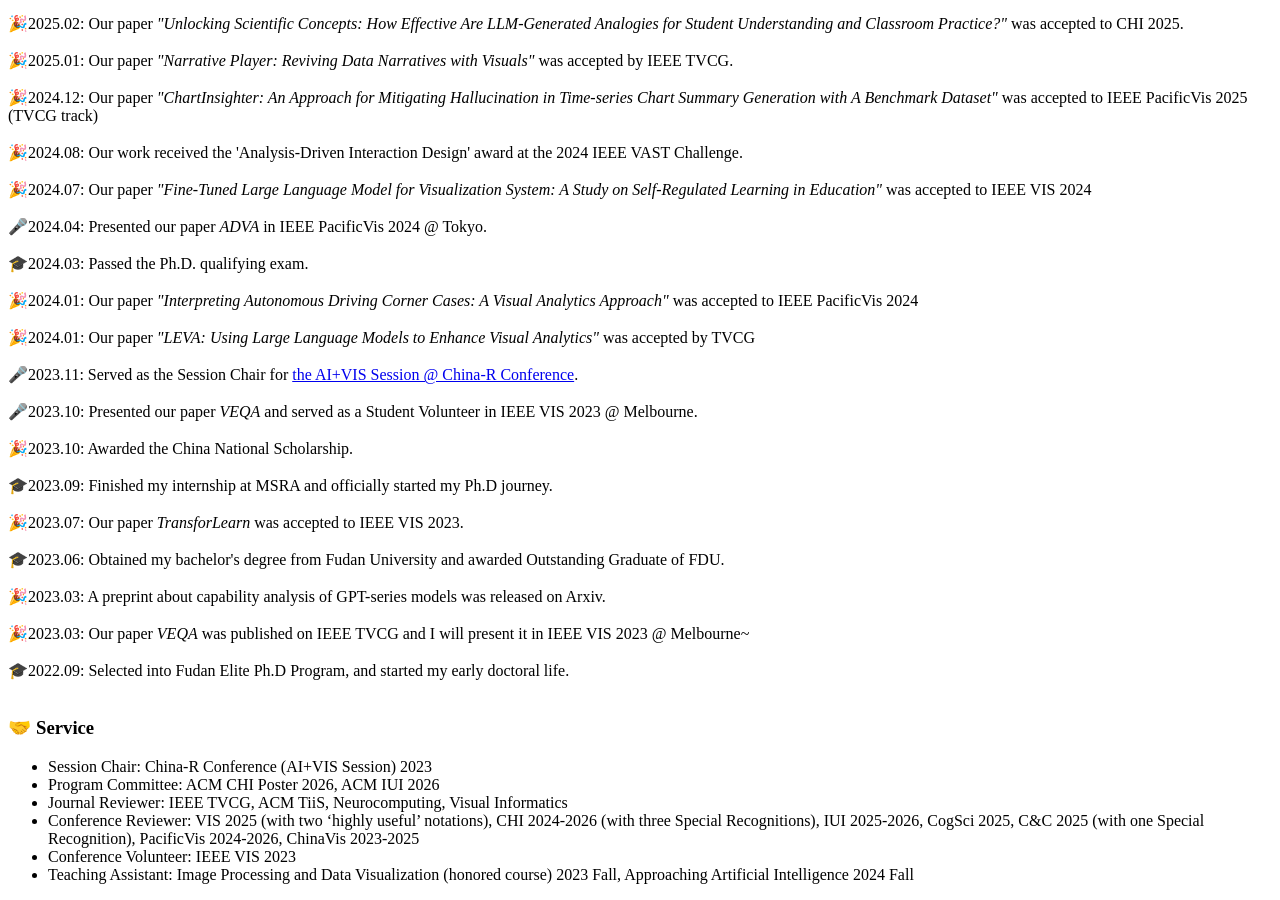
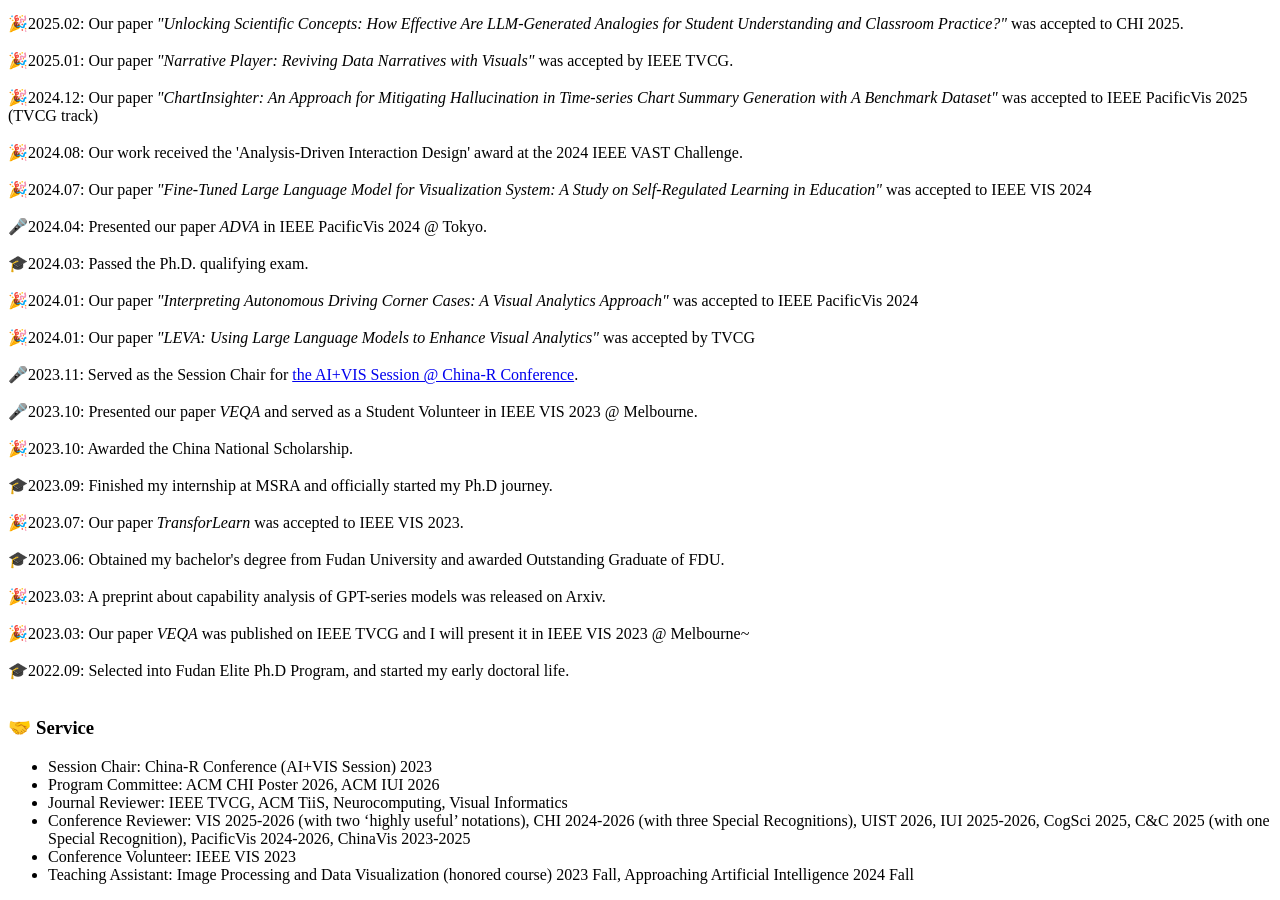
Before and after one commit to ZekaiShao25/ZekaiShao25.github.io, a Jekyll site: the page built from _pages/include/service.md, in a window 1280 px wide and 900 px high, scrolled down 606 px. Built offline with Jekyll 4.4.1, drawn with Linux system fonts in a browser that asks for light colours; our own code applies the rules of GitHub Pages for plain Markdown files.

Commit message:
update0501 add review info for vis and uist 2026

```diff
--- a/_pages/include/service.md
+++ b/_pages/include/service.md
@@ -3,6 +3,6 @@
 -   Session Chair: China-R Conference (AI+VIS Session) 2023
 -   Program Committee: ACM CHI Poster 2026, ACM IUI 2026
 -   Journal Reviewer: IEEE TVCG, ACM TiiS, Neurocomputing, Visual Informatics
--	Conference Reviewer: VIS 2025 (with two 'highly useful' notations), CHI 2024-2026 (with three Special Recognitions), IUI 2025-2026, CogSci 2025, C&C 2025 (with one Special Recognition), PacificVis 2024-2026, ChinaVis 2023-2025
+-	Conference Reviewer: VIS 2025-2026 (with two 'highly useful' notations), CHI 2024-2026 (with three Special Recognitions), UIST 2026, IUI 2025-2026, CogSci 2025, C&C 2025 (with one Special Recognition), PacificVis 2024-2026, ChinaVis 2023-2025
 -	Conference Volunteer: IEEE VIS 2023
 -	Teaching Assistant: Image Processing and Data Visualization (honored course) 2023 Fall, Approaching Artificial Intelligence 2024 Fall
```
